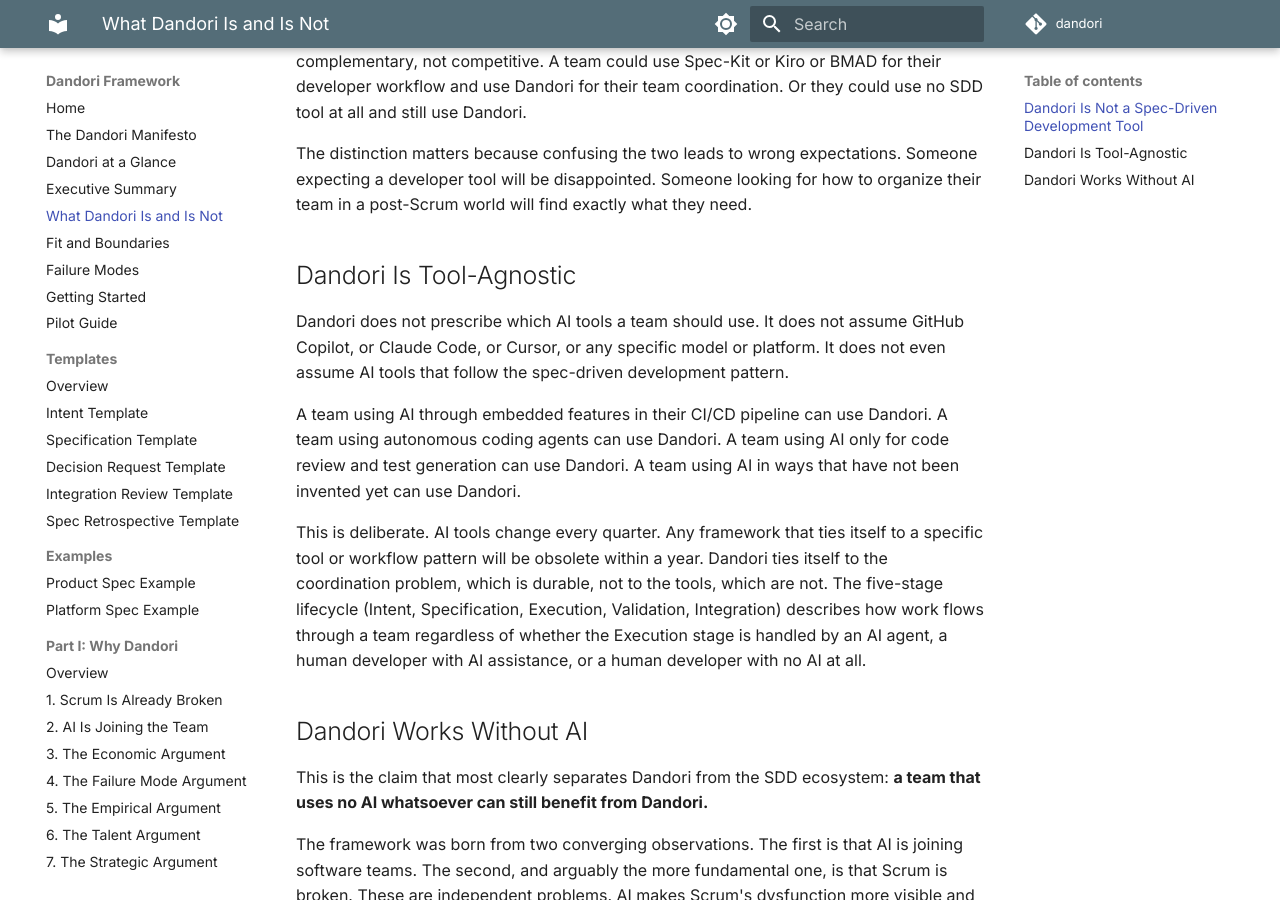
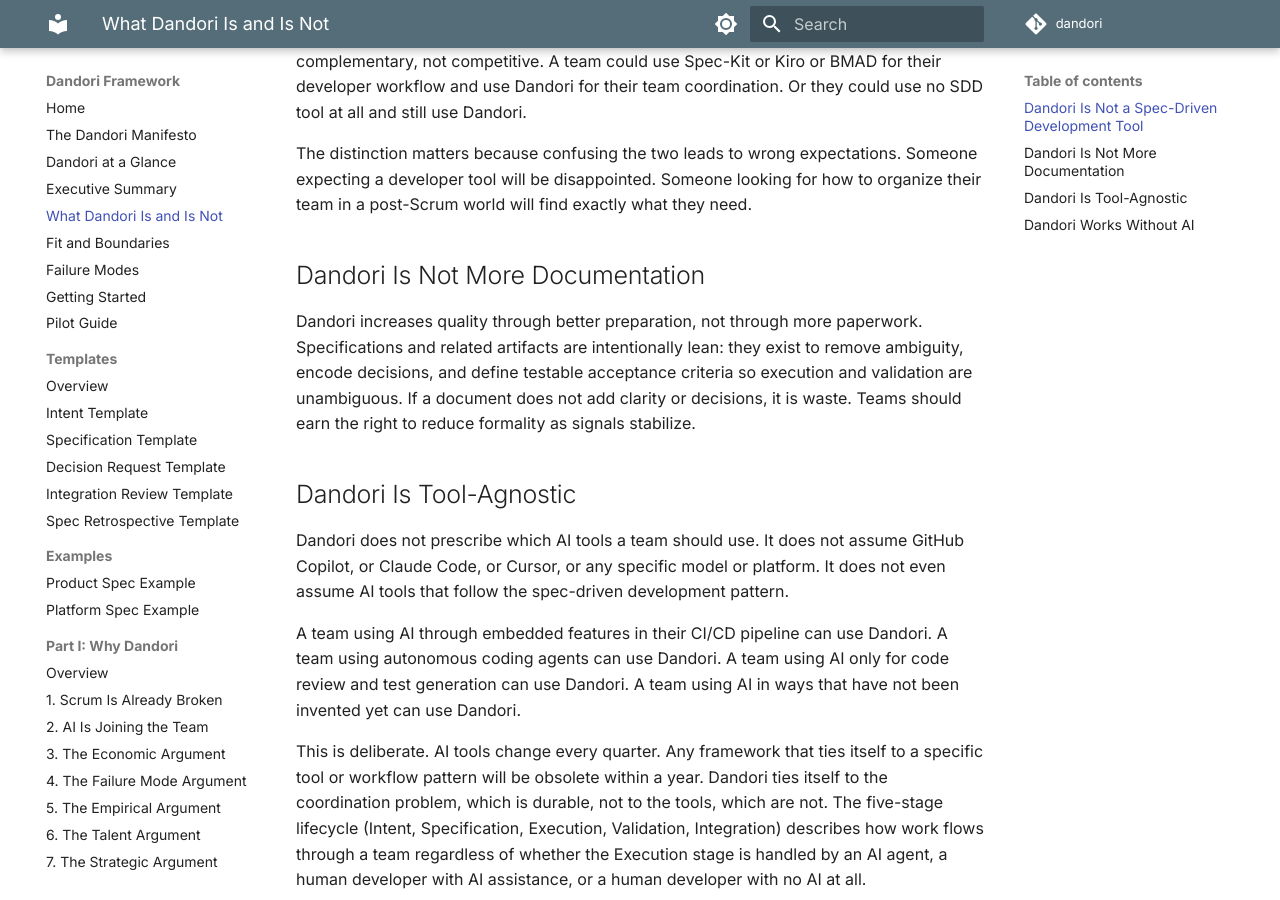
Before and after one commit to GTuritto/dandori, an MkDocs documentation site: the page built from docs/what-dandori-is-not.md, in a window 1280 px wide and 900 px high, scrolled down 630 px. Built offline with MkDocs 1.6.1 and Material for MkDocs 9.7.7, drawn with Linux system fonts in a browser that asks for light colours; comment, search, counter and statistics services are not loaded.

Commit message:
Clarify: Dandori is better preparation, not more documentation; keep artifacts lean and decision-focused

```diff
--- a/docs/what-dandori-is-not.md
+++ b/docs/what-dandori-is-not.md
@@ -13,6 +13,10 @@ Dandori answers a different question entirely: **"How does a team coordinate whe
 Spec-Kit tells a developer how to structure a specification for GitHub Copilot. Dandori tells a team how to decide what gets specified, who writes the spec, who reviews the output, how priorities flow, when to meet, and how to know if the system is healthy. These are complementary, not competitive. A team could use Spec-Kit or Kiro or BMAD for their developer workflow and use Dandori for their team coordination. Or they could use no SDD tool at all and still use Dandori.
 
 The distinction matters because confusing the two leads to wrong expectations. Someone expecting a developer tool will be disappointed. Someone looking for how to organize their team in a post-Scrum world will find exactly what they need.
+
+## Dandori Is Not More Documentation
+
+Dandori increases quality through better preparation, not through more paperwork. Specifications and related artifacts are intentionally lean: they exist to remove ambiguity, encode decisions, and define testable acceptance criteria so execution and validation are unambiguous. If a document does not add clarity or decisions, it is waste. Teams should earn the right to reduce formality as signals stabilize.
 
 ## Dandori Is Tool-Agnostic
 
```
Also changed, not shown: README.md (+2 -0 lines).
